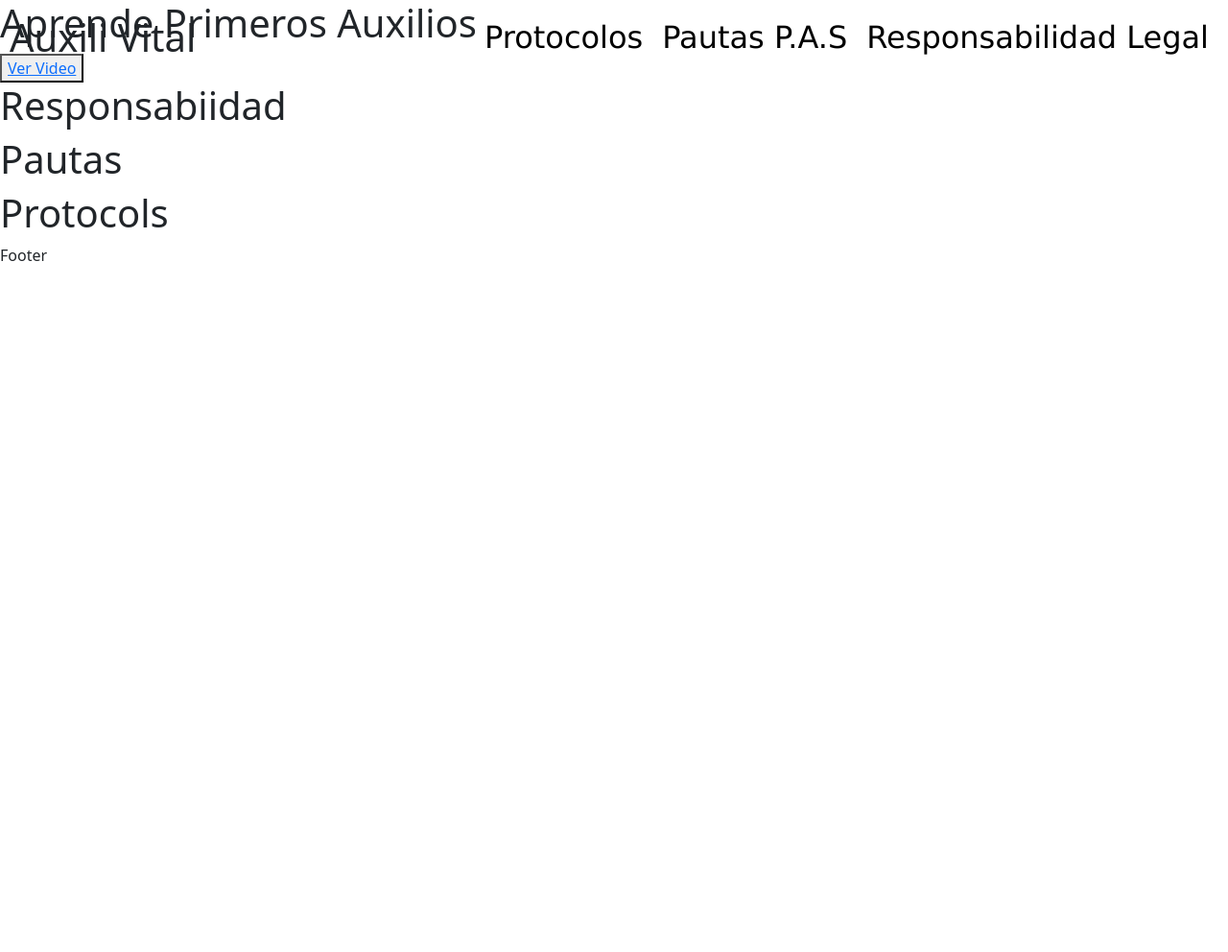
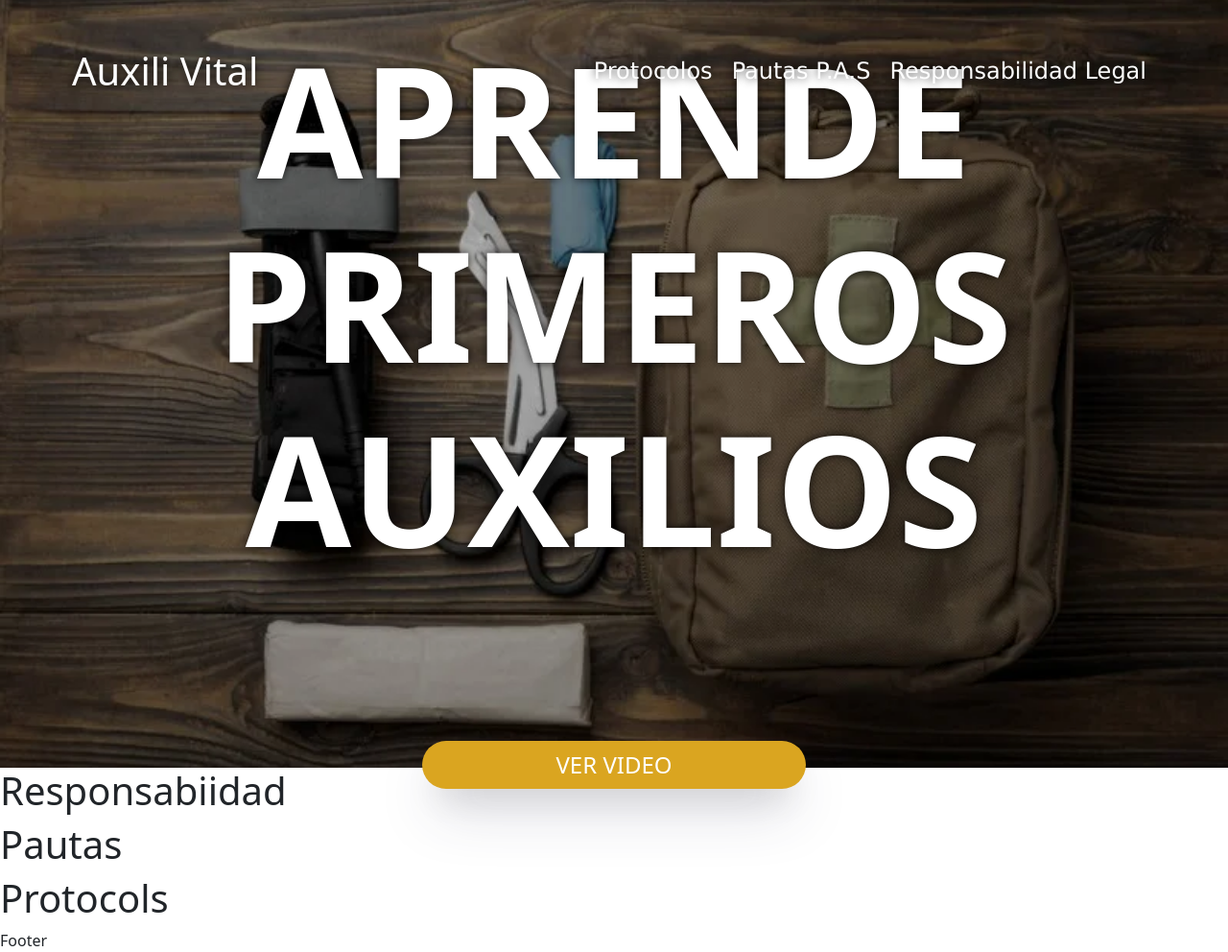
Before and after one commit to mikeGit147/Auxili_vital, a PHP site: page / in a window 1280 px wide. Shown: the whole page at 96% size. Before the commit the page ends 272 px from the top, so only its background shows below. Run offline with PHP 8.4, Linux system fonts and the light colour scheme.

Commit message:
añadidos bottones activos, background terminado, posiciones establecidas

```diff
--- a/css/header.css
+++ b/css/header.css
@@ -5,18 +5,74 @@ div.navbar{
     float: left;
     align-items: center;
     justify-content: space-between;
-    padding: 10px;
+    padding: 50px 75px;
     overflow: hidden;
     position: fixed;
+    color: white;
+    text-shadow: 0px 0px 10px rgba(0,0,0,0.8);
 }
 .navbar-right a{
     float: right;
     padding: 10px;
-    color: black;
     text-decoration: none;
-    font-size: 0.5rem;
+
+    color: white;
     font-family:'Lucida Sans', 'Lucida Sans Regular', 'Lucida Grande', 'Lucida Sans Unicode', Geneva, Verdana, sans-serif
+}
+.navbar-right a h2{
+    font-size: 1.5rem;
+}
+.navbar-right a h2:active{
+   transform: scale(0.8 );
 }
 /* hero section */
 
-.hero
+.hero-background{
+    background-image: url("../assets/img/1.jpg");
+    background-size: cover;
+    background-position: center;
+    height: 100vh;
+    width: 100%;
+    display: flex;
+    align-items: center;
+    justify-content: center;
+    z-index: -5;
+}
+.hero-container{
+    width: 100%;
+    display: flex;
+    flex-direction: column;
+    align-items: center;
+    justify-content: center;
+    color: white;
+    padding: 25px;
+}
+
+.hero-container .title h1{
+    margin-top: 50px;
+    font-size: 10rem;
+    font-weight: 700;
+    text-transform: uppercase;
+    text-align: center;
+    text-shadow: 0px 0px 10px rgba(0,0,0,0.8);
+}
+.hero-button button{
+    width: 400px;
+    height: 50px;
+    border: none;
+    border-radius: 25px;
+    background-color: goldenrod;
+    margin-top: 10rem;
+    display: flex;
+    justify-content: center;
+    align-items: center;
+    cursor: pointer;
+    color: white;
+    text-transform: uppercase;
+    font-size: 1.5rem;
+    box-shadow: rgba(50, 50, 93, 0.25) 0px 30px 60px -12px , rgba(0, 0, 0, 0.3) 0px 18px 36px -18px ;
+
+}
+.hero-button button:active{
+box-shadow: rgba(50, 50, 93, 0.25) 0px 30px 60px -12px inset, rgba(0, 0, 0, 0.3) 0px 18px 36px -18px inset;
+}
--- a/sections/hero.php
+++ b/sections/hero.php
@@ -1,13 +1,13 @@
 <?php
 include  __DIR__ . "/navbar.php";
 ?>
-<div class="hero-container">
-    <div class="title">
-        <h1>Aprende Primeros Auxilios</h1>
-    </div>
-    <div class="hero-button">
-        <button class="button-video">
-            <a href="#" target="_blank">Ver Video</a>
-        </button>
+<div class="hero-background">
+    <div class="hero-container">
+        <div class="title">
+            <h1>Aprende<br>Primeros Auxilios</h1>
+        </div>
+        <div class="hero-button">
+            <button class="button-video">Ver Video</button>
+        </div>
     </div>
 </div>
```
